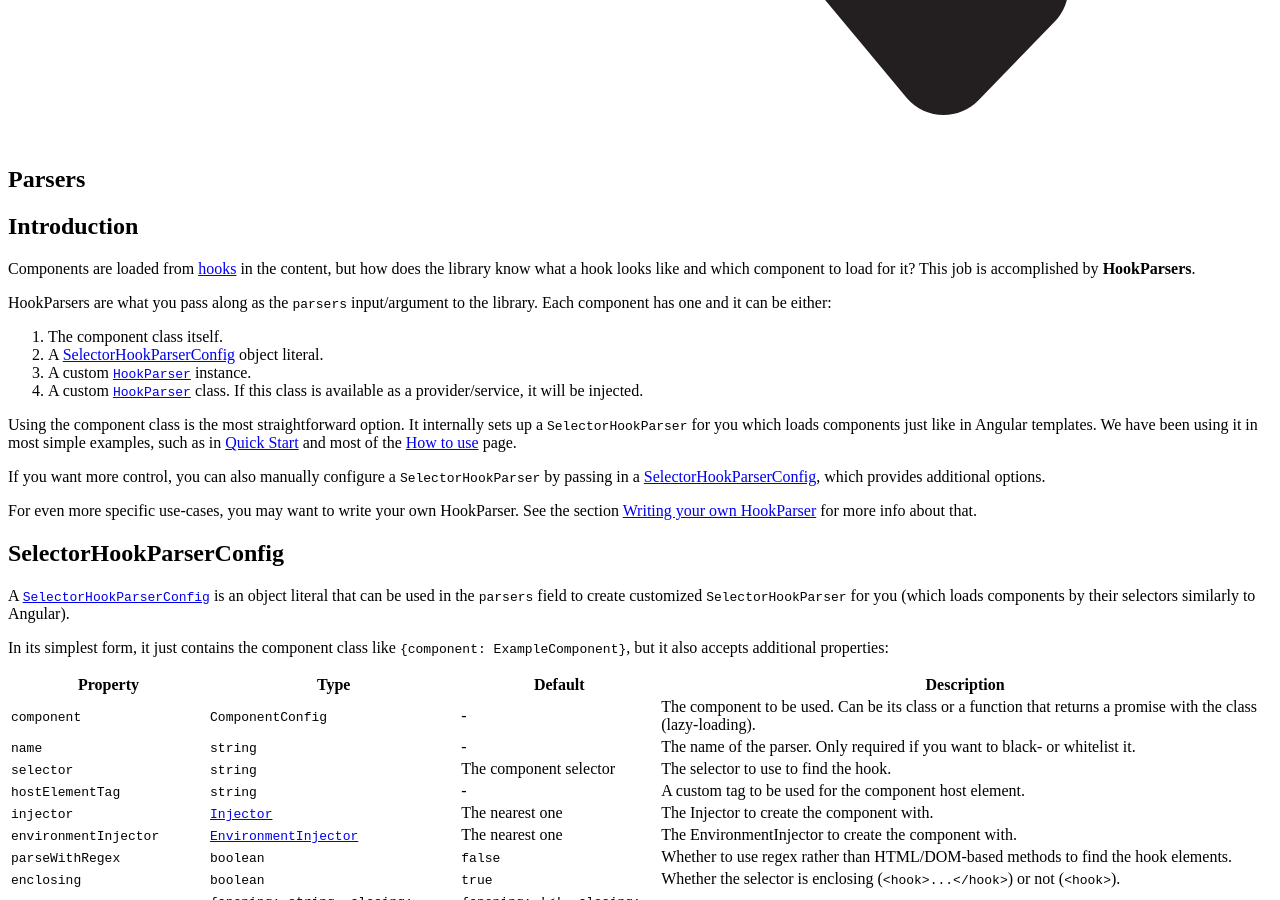
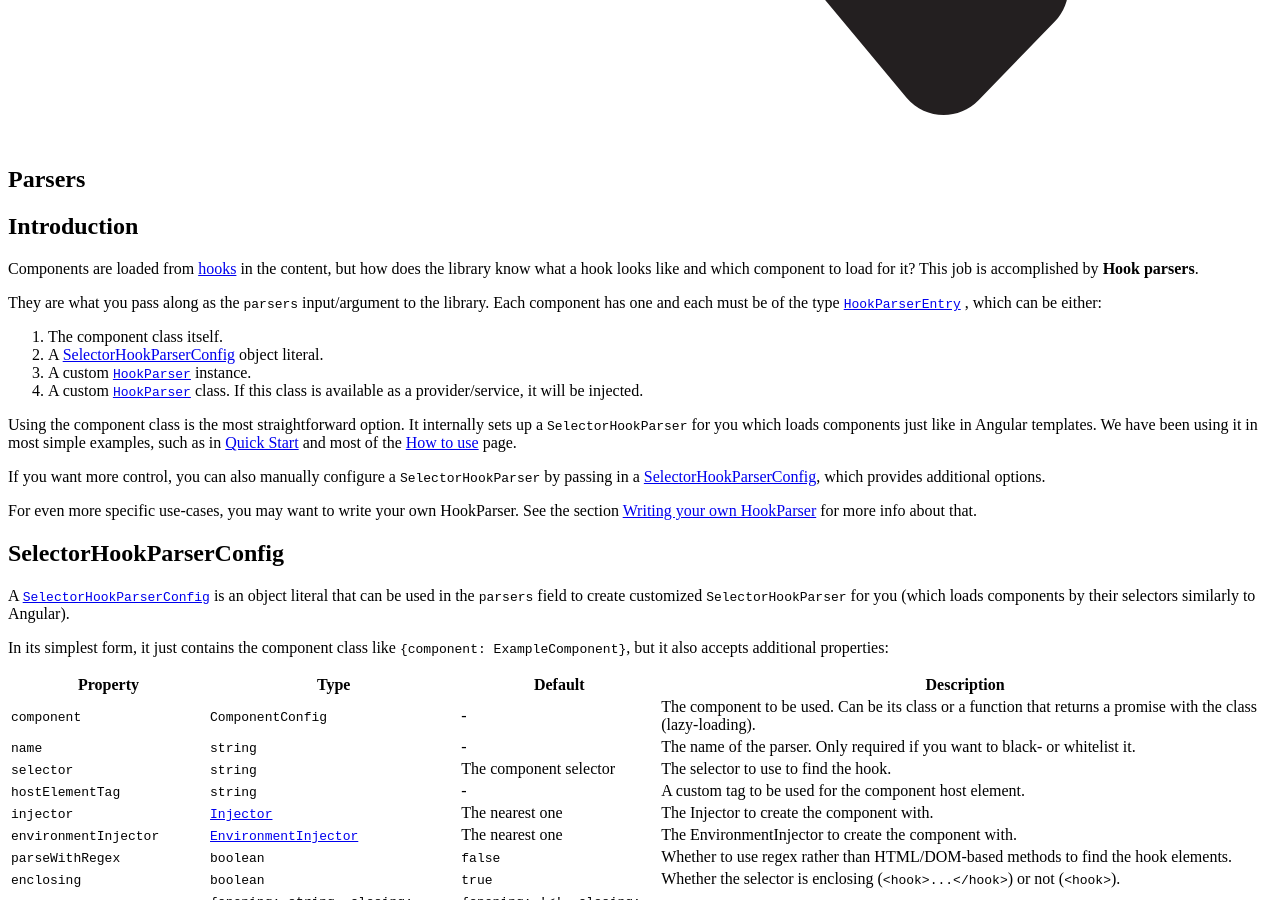
Before and after one commit to Angular-Dynamic-Hooks/Documentation, a Jekyll site: the page built from guide/parsers.md, in a window 1280 px wide and 900 px high, scrolled down 16460 px. Built offline with Jekyll 4.4.1, drawn with Linux system fonts in a browser that asks for light colours.

Commit message:
Adjusted parsers page text

```diff
--- a/guide/parsers.md
+++ b/guide/parsers.md
@@ -10,9 +10,9 @@ description: Parsers find component hooks in the dynamic content, specify how th
 
 ## Introduction
 
-Components are loaded from [hooks]({{ "guide/#whats-a-hook" | relative_url }}) in the content, but how does the library know what a hook looks like and which component to load for it? This job is accomplished by **HookParsers**.
+Components are loaded from [hooks]({{ "guide/#whats-a-hook" | relative_url }}) in the content, but how does the library know what a hook looks like and which component to load for it? This job is accomplished by **Hook parsers**.
 
-HookParsers are what you pass along as the `parsers` input/argument to the library. Each component has one and it can be either:
+They are what you pass along as the `parsers` input/argument to the library. Each component has one and each must be of the type <a href="https://github.com/Angular-Dynamic-Hooks/ngx-dynamic-hooks/blob/1a94c3517235a2b2d571379d1cfce88958cb3f66/projects/ngx-dynamic-hooks/src/lib/services/settings/parserEntry.ts" target="_blank">`HookParserEntry`</a> , which can be either:
 
 1. The component class itself.
 2. A <a href="{{ "guide/parsers#selectorhookparserconfig" | relative_url }}">SelectorHookParserConfig</a> object literal.
```
